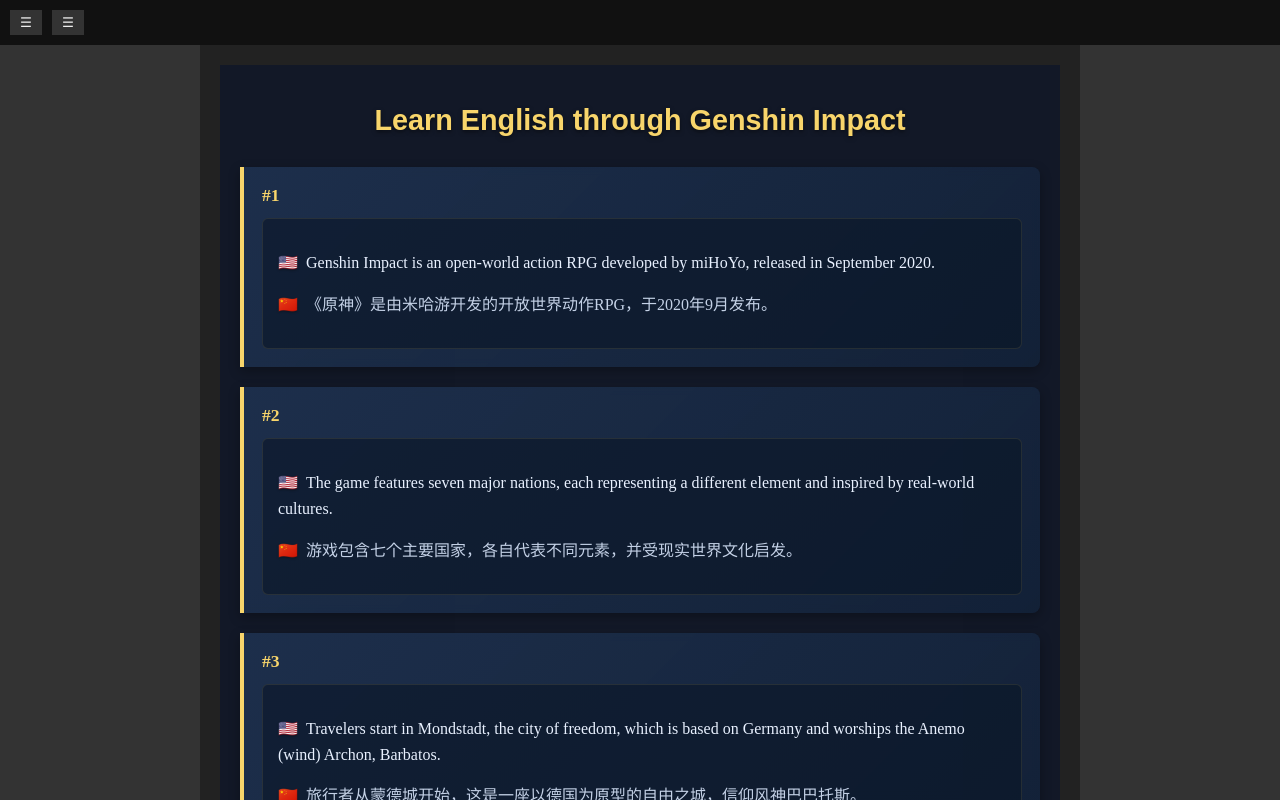
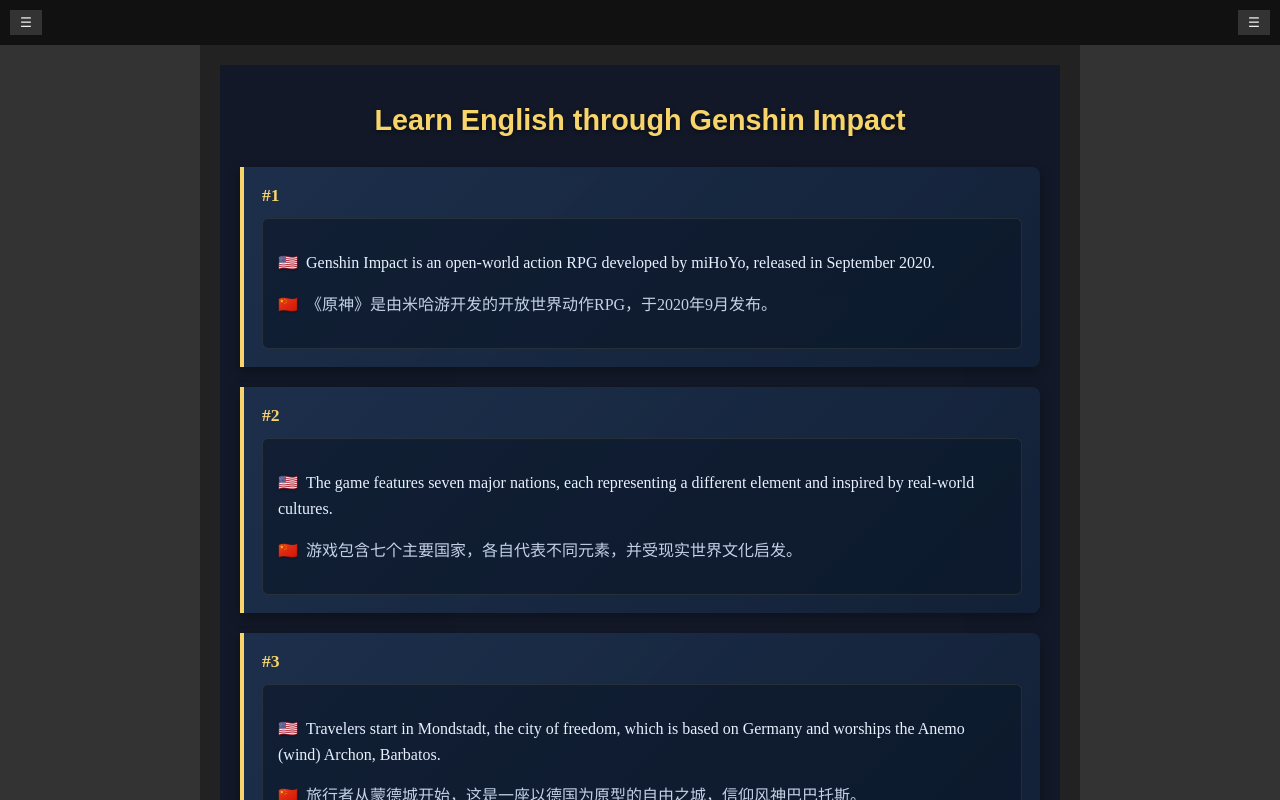
Before and after one commit to Jjqcoder/game-wander, a Vue app in the folder client/: page / in a window 1280 px wide. Built offline with nearby package versions, Linux system fonts and the light colour scheme.

Commit message:
feat(ui):beautify the HolyGrailLayout page

```diff
--- a/client/src/components/HolyGrailLayout.vue
+++ b/client/src/components/HolyGrailLayout.vue
@@ -58,6 +58,7 @@
     padding: 10px;
     display: flex;
     gap: 10px;
+    justify-content: space-between;
 }
 
 button {
@@ -97,4 +98,14 @@
     padding: 20px;
     overflow: auto;
 }
+
+/* 隐藏所有滚动条 */
+::-webkit-scrollbar {
+    display: none; /* Chrome/Safari/Edge */
+}
+
+/* 确保 Firefox 也隐藏滚动条 */
+html {
+    scrollbar-width: none; /* Firefox */
+}
 </style>
```
